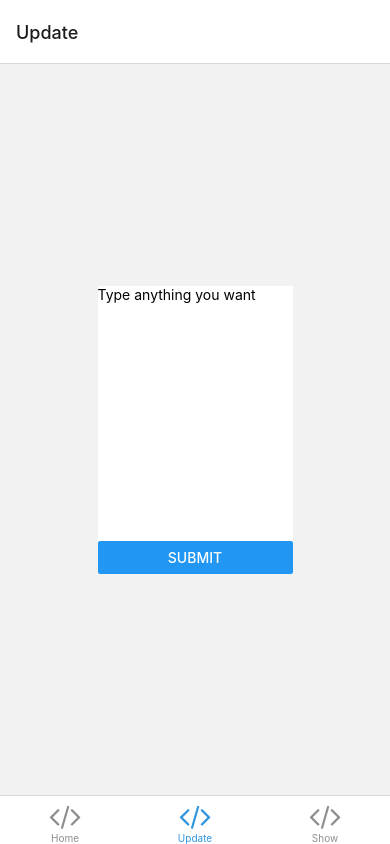
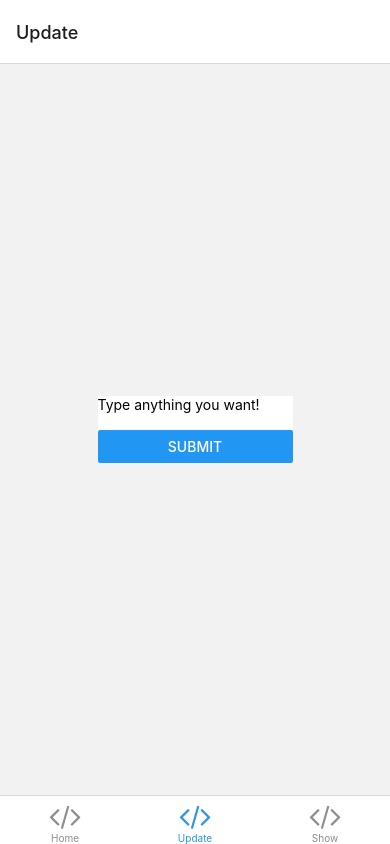
Before and after one commit to SadeQL/bric-a-vrac-test, a React Native app: screen /Update in a window 390 px wide. Built offline with nearby package versions, Linux system fonts and the light colour scheme; what expo-linking would draw is missing.

Commit message:
user input successfully displays in a text area in the same interface

```diff
--- a/screens/Home.tsx
+++ b/screens/Home.tsx
@@ -1,6 +1,4 @@
 import { StyleSheet, Image } from 'react-native';
-
-import EditScreenInfo from '../components/EditScreenInfo';
 import { Text, View } from '../components/Themed';
 import { RootTabScreenProps } from '../types';
 
@@ -9,12 +7,8 @@ import { RootTabScreenProps } from '../types';
 export default function DisplayLogoName(){
   return(
     <View style={styles.container}>
-
       <Image style = {styles.logo} source = {require('../assets/images/logo.png')} />
-
       <Text style={styles.name}>Quentin LEE</Text>
-
-
     </View>
 
   )
--- a/screens/Update.tsx
+++ b/screens/Update.tsx
@@ -4,22 +4,23 @@ import { Text, View } from '../components/Themed';
 
 export default function Update() {
     const [input, setInput] = React.useState("");
-    const displayInput = ()=>{
-      alert(input)
+    const [textDisplay, setTextDisplay] = React.useState("");
+    const displayInput = () => {
+      setTextDisplay(input)
     }
+
   return (
     <SafeAreaView style={styles.container}>
       <View>
       <TextInput
-      placeholder= 'Type anything you want'
-      onChangeText={nextInput => setInput(nextInput)}
+      placeholder= 'Type anything you want!'
+      onChangeText={value => setInput(value)}
       defaultValue={input}
       multiline={true}
-      numberOfLines={15}/>
-
+      />
       <Button title="Submit" onPress={()=> displayInput()}></Button>
-
-
+      {/* <Text>{input}</Text> */}
+      <Text>{textDisplay}</Text>
       </View>
     </SafeAreaView>
   );
```
